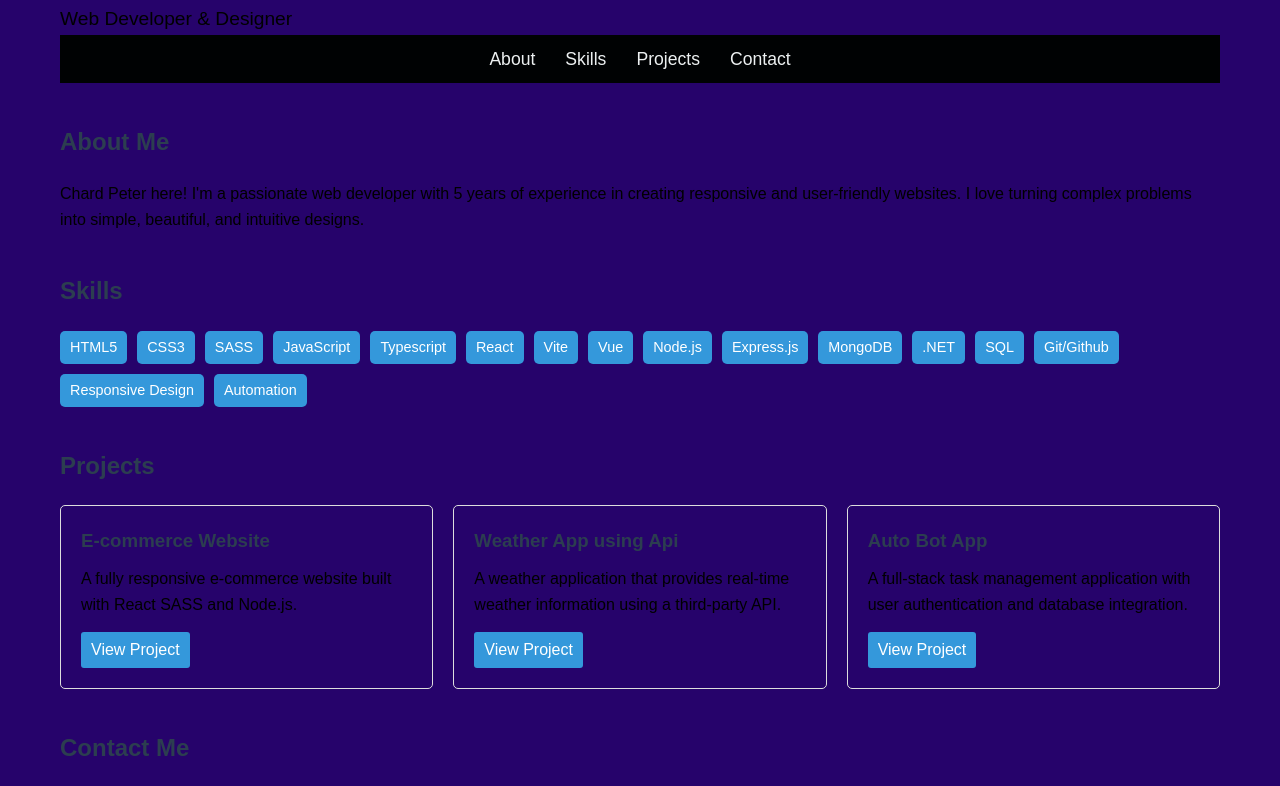
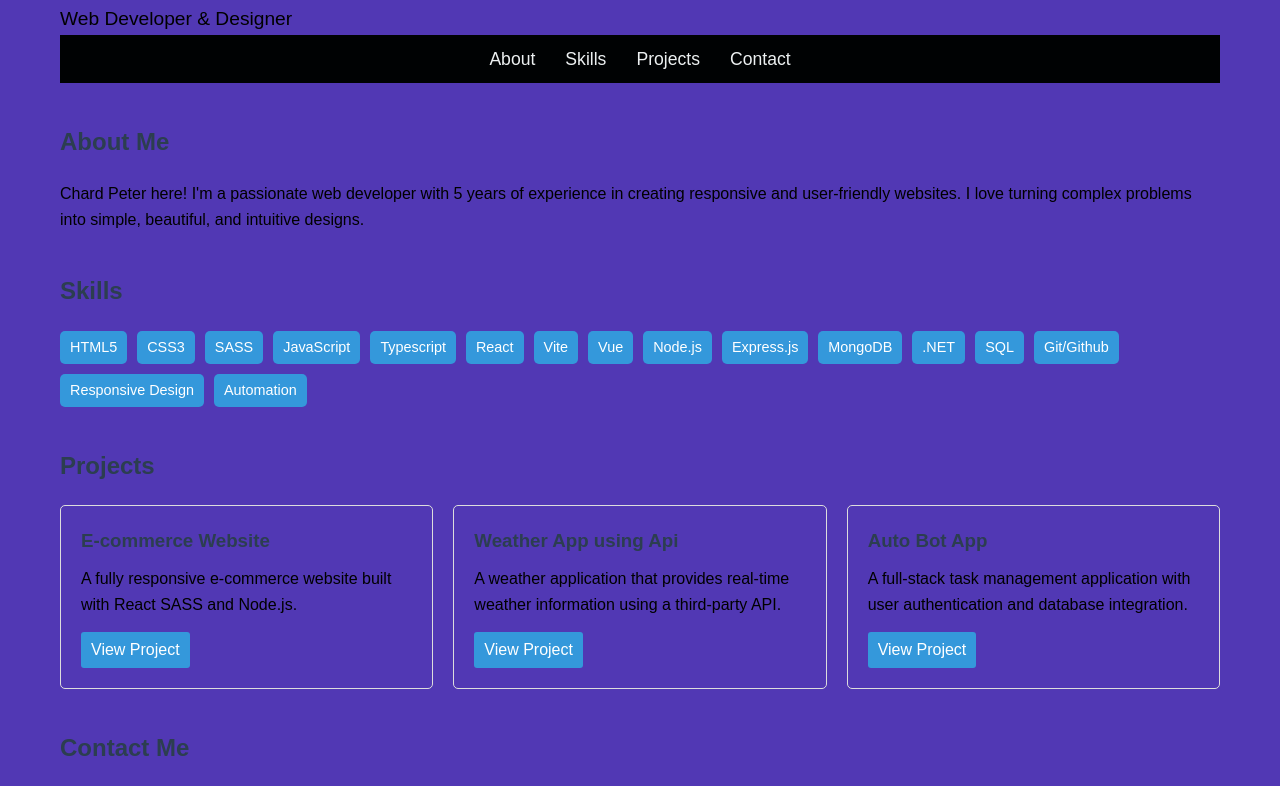
Before and after one commit to ChardPeterz/PersonalPortfolioWebpage, a plain HTML site: page index.html in a window 1280 px wide. Shown: the part 90-876 px from the top of the page. Drawn offline with Linux system fonts and the light colour scheme.

Commit message:
Changed bg color

```diff
--- a/style.css
+++ b/style.css
@@ -7,7 +7,7 @@
 body {
     font-family: Arial, sans-serif;
     line-height: 1.6;
-    background-color: #26036b;
+    background-color: #5138b4;
     max-width: 1200px;
     margin: 0 auto;
     padding: 20px;
```
